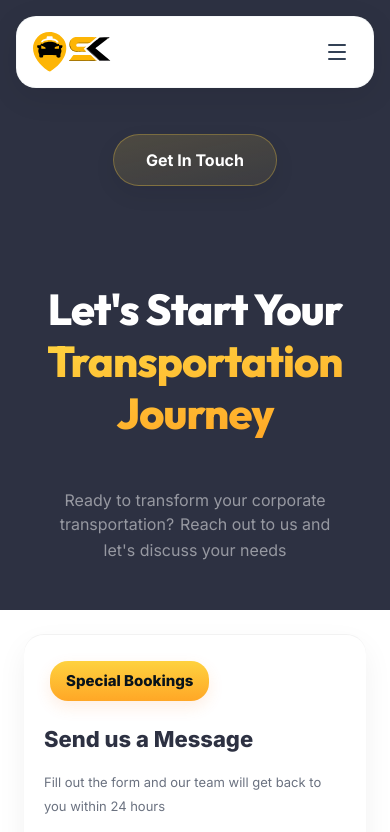
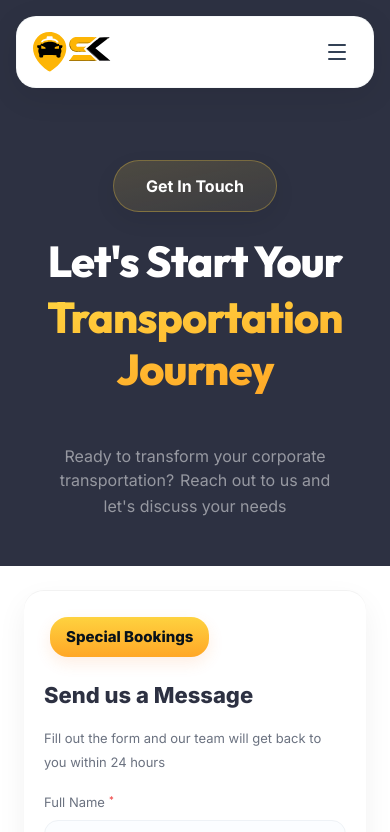
Before and after one commit to Rohithakur027/Sk_Travel_landing_page, a Next.js app: page /contact in a window 390 px wide. Shown: the top 832 px of the page. Built offline with nearby package versions, Linux system fonts and the light colour scheme.

Commit message:
feature page and contact page changes

```diff
--- a/components/contact/CONTACT.module.css
+++ b/components/contact/CONTACT.module.css
@@ -41,9 +41,8 @@
 .ctaWrap {
   display: flex;
   justify-content: center;
-  margin-bottom: 8px; /* reduced so text sits closer to pill (pill position unchanged) */
+  margin-bottom: 4px;
   margin-top: 0;
-  /* visual nudge only: translate preserves header height */
   transform: translateY(56px);
 }
 
@@ -107,10 +106,10 @@
     color: transparent !important;
   }
 }
-  margin: 0 0 0.8rem 0;
+  margin: 0 0 0.5rem 0;
   line-height: 1;
   text-align: center;
-  transform: translateY(-8px);
+  transform: translateY(-16px);
 }
 .line1 {
   display: block;
@@ -120,9 +119,8 @@
   color: #ffffff;
   line-height: 1.1;
   letter-spacing: -0.02em;
-  margin-bottom: 0.5; /* no gap */
-    margin-top: 0.6; /* no gap */
-  transform: none; /* remove extra vertical space */
+  margin: 0 0 0.15rem 0;
+  transform: none;
 }
 .line2 {
   display: block;
@@ -137,7 +135,7 @@
   background-clip: text;
   color: transparent;
   display: inline-block;
-  transform: none; /* remove extra vertical space */
+  transform: none;
 }
 
 .lead {
@@ -148,8 +146,7 @@
   line-height: 1.6;
   font-weight: 400;
   text-align: center;
-  /* visual nudge down without changing header height */
-  transform: translateY(-8px);
+  transform: translateY(-16px);
 }
 
 .leadFirst {
@@ -167,7 +164,7 @@
   order: 3;
   flex-basis: 100%; /* force onto its own line on desktop */
   display: block;
-  margin-top: 6px;
+  margin-top: 4px;
 }
 
 .grid {
@@ -939,18 +936,18 @@
 }
 
   /* Final override: tighten the two hero title lines only, leave `.lead` spacing intact */
-  .title { display: inline-block; line-height: 1; }
-  .title .line1, .title .line2 { display: block; margin: 0; }
+  .title { display: inline-block; line-height: 1.05; overflow: visible; }
+  .title .line1, .title .line2 { display: block; margin: 0; line-height: 1.1; }
   /* Consolidated hero / lead responsive tuning: last block so it overrides earlier rules.
      Values chosen to keep desktop rhythm while tightening tablet/phone spacing. */
   @media (min-width: 1281px) {
-    .title .line2 { transform: translateY(-22px); -webkit-transform: translateY(-22px); }
+    .title .line2 { transform: translateY(-18px); -webkit-transform: translateY(-18px); }
     .lead { margin-top: 16px; }
     .header { min-height: 550px; }
   }
 
   @media (max-width: 1280px) and (min-width: 1025px) {
-    .title .line2 { transform: translateY(-12px); -webkit-transform: translateY(-12px); }
+    .title .line2 { transform: translateY(-10px); -webkit-transform: translateY(-10px); }
     .lead { margin-top: 12px; }
     .header { min-height: 480px; }
   }
@@ -1041,6 +1038,7 @@
 
   .line1 { margin-bottom: 0.25rem !important; }
   .line2 {
+    margin-top: 0.5rem !important;
     background: linear-gradient(171.05deg, #FFD23F 5.73%, #FFA726 94.27%) !important;
     -webkit-background-clip: text !important;
     -webkit-text-fill-color: transparent !important;
@@ -1218,6 +1216,13 @@
     transform: none !important;
     margin: 0 auto !important;
   }
+
+  .title .line2,
+  section.contactPage .title .line2,
+  .contactPage .title .line2 {
+    margin-top: 0.75rem !important;
+    transform: none !important;
+  }
 }
 
 /* Final, high-specificity overrides for pill placement on phones */
@@ -1365,6 +1370,55 @@ section.contactPage .header .ctaWrap {
 @media (max-width: 480px) {
   .contactPage .header .ctaWrap,
   section.contactPage .header .ctaWrap {
-    transform: translateY(28px) !important;
+    transform: translateY(54px) !important;
+    margin-bottom: 8px !important;
+  }
+
+  .contactPage .header .ctaImg,
+  section.contactPage .header .ctaImg {
+    margin-top: 0 !important;
   }
 }
+
+@media (min-width: 821px) {
+  section.contactPage .title .line1,
+  .contactPage .title .line1 {
+    margin-bottom: 0.75rem !important;
+  }
+
+  section.contactPage .title .line2,
+  .contactPage .title .line2 {
+    display: block !important;
+    margin-top: -0.65rem !important;
+    line-height: 1.12 !important;
+    transform: translateX(-0.25rem) !important;
+    -webkit-transform: translateX(-0.25rem) !important;
+    padding-bottom: 0.31rem !important;
+  }
+}
+
+/* Override heading push caused by later mobile overrides.
+   Pull the Contact hero text up without moving the pill. */
+@media (max-width: 768px) {
+  .contactPage .line1,
+  .contactPage .line2,
+  section.contactPage .line1,
+  section.contactPage .line2 {
+    margin-top: 0 !important;
+  }
+}
+
+@media (max-width: 480px) {
+  .contactPage .title,
+  section.contactPage .title {
+    transform: none !important;
+    margin-top: 0 !important;
+  }
+
+  .contactPage .line1,
+  .contactPage .line2,
+  section.contactPage .line1,
+  section.contactPage .line2 {
+    margin-top: 0 !important;
+  }
+}
--- a/components/features/FeaturesPage.module.css
+++ b/components/features/FeaturesPage.module.css
@@ -72,14 +72,12 @@
 
   /* Match Contact page mobile header dimensions */
   /* Match Services page mobile header dimensions */
-@media (max-width: 480px) {
   .headerBand {
     padding-top: var(--page-top-padding);
     padding-bottom: 2rem;
     margin-top: 0;
     min-height: auto;
   }
-}
 
   /* Reduce header internal paddings and row gaps on phones so elements sit tighter */
   .header { padding-top: 1.25rem; padding-bottom: 0.5rem; }
--- a/components/features/FeaturesPage.tsx
+++ b/components/features/FeaturesPage.tsx
@@ -21,6 +21,7 @@ export default function FeaturesPage() {
       <div className={styles.headerBand}>
         <div>
           <div className={styles.pillImageDesktop} style={{ margin: '0 auto 2rem' }}>Platform Features</div>
+          <div className={styles.pillImageMobile} style={{ margin: '2.6rem auto 2rem' }}>Platform Features</div>
           <h1 className={styles.title}>
             Advanced Features for<br />
             <span className={styles.titleGold}>Modern Transportation</span>
```
Also changed, not shown: components/about/AboutHeroSection.module.css (+9 -0 lines).
